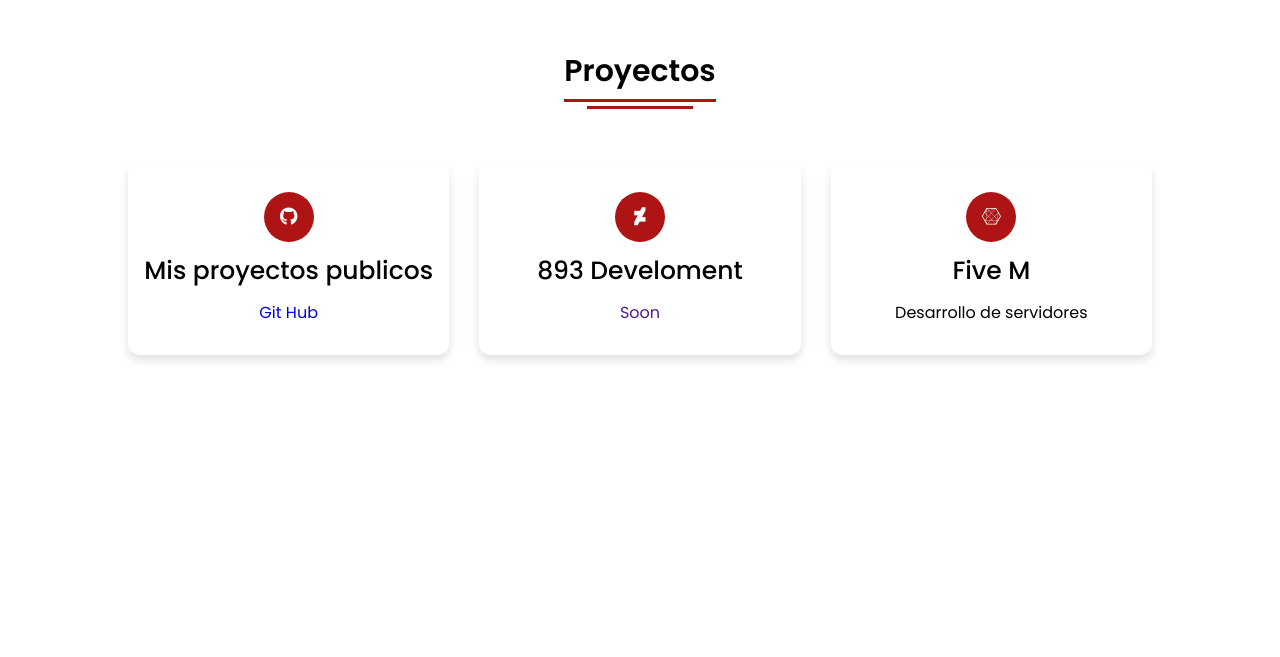
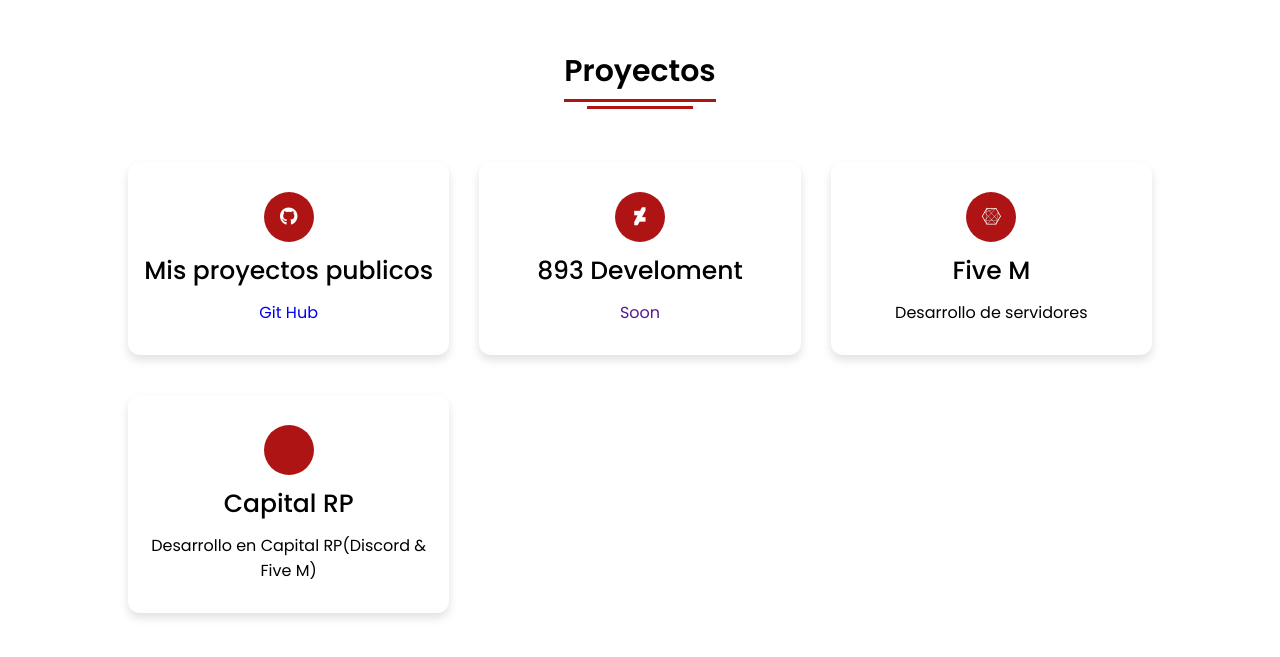
Before and after one commit to MenteByte/MenteByte.github.io, a plain HTML site: page index.html in a window 1280 px wide. Shown: the part 1984-2641 px from the top of the page. Before the commit the page ends 2399 px from the top, so only its background shows below. Drawn offline with Linux system fonts and the light colour scheme.

Commit message:
Update index.html

```diff
--- a/index.html
+++ b/index.html
@@ -154,6 +154,13 @@
       <div class="topic">Five M</div>
       <p>Desarrollo de servidores</p>
     </div>
+        <div class="box">
+        <div class="icon">
+          <i class="fa-brands fa-discord"></i>
+      </div>
+      <div class="topic">Capital RP</div>
+      <p>Desarrollo en Capital RP(Discord & Five M)</p>
+    </div>
   </div>
 </section>
 
```
